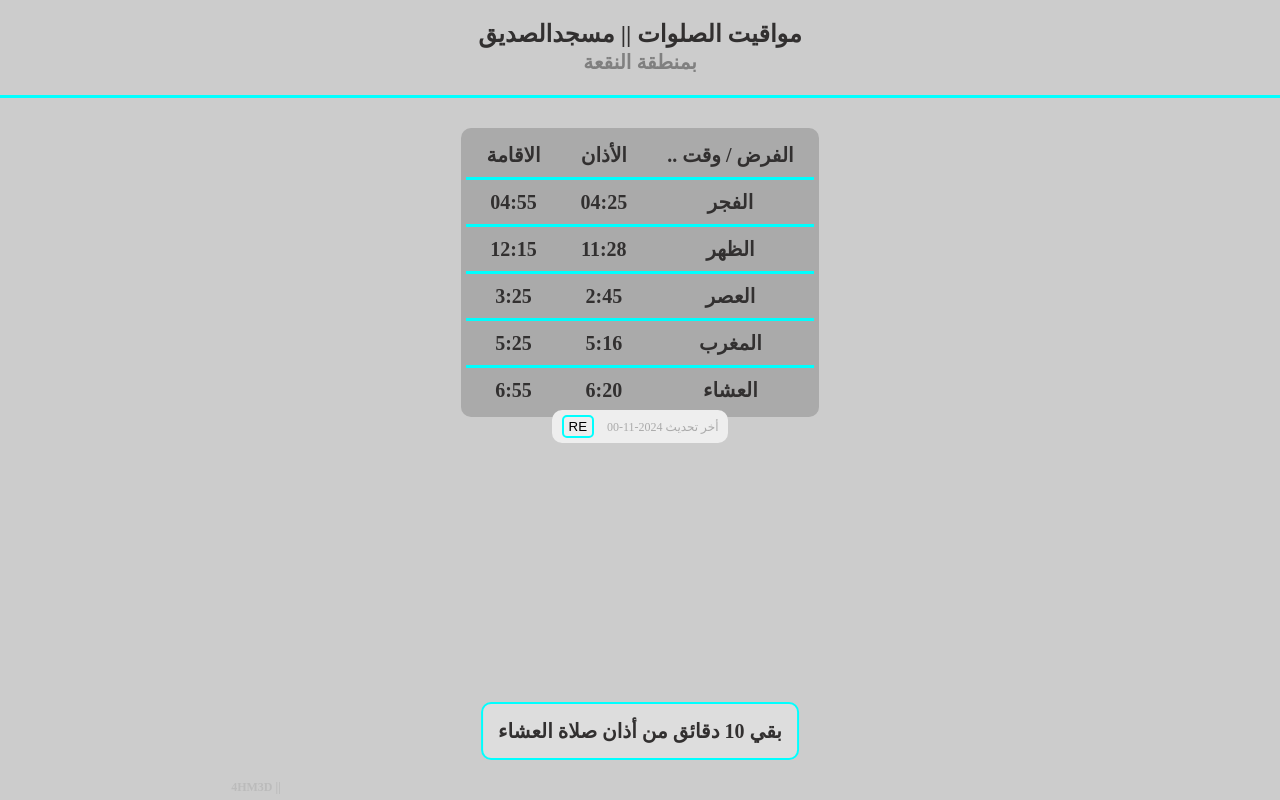
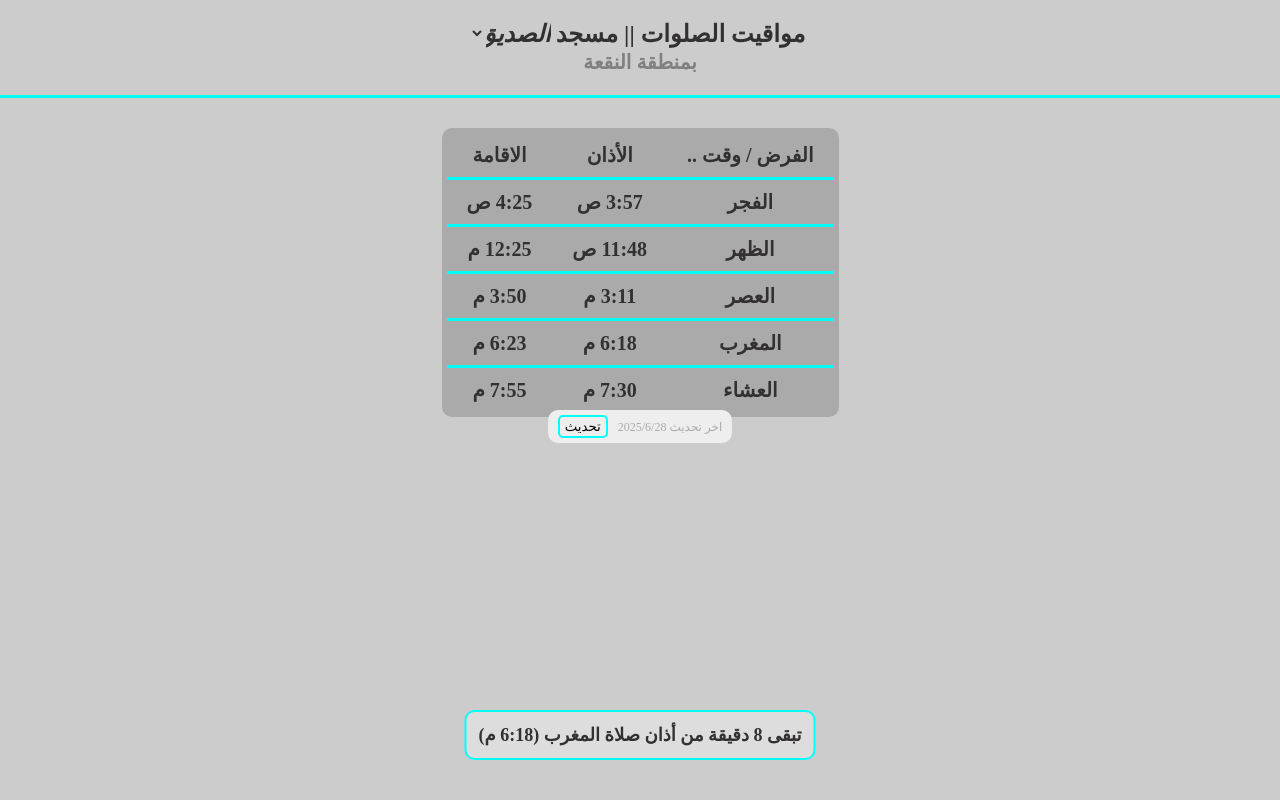
Before and after one commit to Ahmed-Bawazir/Salwat, a plain HTML site: page index.html in a window 1280 px wide. Drawn offline with Linux system fonts and the light colour scheme.

Commit message:
New Big Update

```diff
--- /dev/null
+++ b/data.json
@@ -0,0 +1,39 @@
+{
+  "Adan": [
+    { "name": "الفجر", "adan": "03:57" },
+    { "name": "الظهر", "adan": "11:48" },
+    { "name": "العصر", "adan": "15:11" },
+    { "name": "المغرب", "adan": "18:18" },
+    { "name": "العشاء", "adan": "19:30" }
+  ],
+  "ALSDDEQ": {
+    "time": [
+      { "name": "الفجر", "iqama": "04:25" },
+      { "name": "الظهر", "iqama": "12:25" },
+      { "name": "العصر", "iqama": "15:50" },
+      { "name": "المغرب", "iqama": "18:23" },
+      { "name": "العشاء", "iqama": "19:55" }
+    ],
+    "lastUpdate": "2025/6/28"
+  },
+  "ALWAJEH": {
+    "time": [
+      { "name": "الفجر", "iqama": "04:25" },
+      { "name": "الظهر", "iqama": "12:25" },
+      { "name": "العصر", "iqama": "15:50" },
+      { "name": "المغرب", "iqama": "18:23" },
+      { "name": "العشاء", "iqama": "19:55" }
+    ],
+    "lastUpdate": "! لم يتم التحديث !"
+  },
+  "ALRHMH": {
+    "time": [
+      { "name": "الفجر", "iqama": "04:17" },
+      { "name": "الظهر", "iqama": "12:33" },
+      { "name": "العصر", "iqama": "15:45" },
+      { "name": "المغرب", "iqama": "18:23" },
+      { "name": "العشاء", "iqama": "19:41" }
+    ],
+    "lastUpdate": "2025/6/27"
+  }
+}
--- a/date.json
+++ /dev/null
@@ -1,30 +0,0 @@
-{
-  "pray": [
-    {
-      "a": "04:25",
-      "b": "04:55",
-      "name": "الفجر"
-    },
-    {
-      "a": "11:28",
-      "b": "12:15",
-      "name": "الظهر"
-    },
-    {
-      "a": "14:45",
-      "b": "15:25",
-      "name": "العصر"
-    },
-    {
-      "a": "17:16",
-      "b": "17:25",
-      "name": "المغرب"
-    },
-    {
-      "a": "18:20",
-      "b": "18:55",
-      "name": "العشاء"
-    }
-  ],
-  "update":"2024-11-00"
-}
--- a/index.html
+++ b/index.html
@@ -1,5 +1,5 @@
 <!DOCTYPE html>
-<html lang="en">
+<html lang="ar">
   <head>
     <meta charset="utf-8" />
     <title>مواقيت الصلوات | مسجد الصديق</title>
@@ -8,11 +8,33 @@
     <link rel="manifest" href="manifest.json" />
     <meta name="viewport" content="width=device-width, initial-scale=1.0" />
   </head>
-  <style>
+  <body>
+    <h2>
+      مواقيت الصلوات || مسجد
+      <select>
+        <option value="ALSDDEQ">الصديق</option>
+        <option value="ALWAJEH">الوجيه</option>
+        <option value="ALRHMH">الرحمة</option>
+      </select>
+      <br />
+      <span>بمنطقة النقعة</span>
 
-  </style>
-  <body>
-
+    </h2>
+    <table>
+      <thead>
+        <tr>
+          <th class="nn">الفرض / وقت ..</th>
+          <th class="nn">الأذان</th>
+          <th class="nn">الاقامة</th>
+        </tr>
+      </thead>
+      <tbody id="table-data"></tbody>
+    </table>
+    <br />
+    <div class="update">
+      <span></span><button onclick="getData()">تحديث</button>
+    </div>
+    <div id="footer"></div>
     <script src="js.js"></script>
   </body>
 </html>
--- a/js.js
+++ b/js.js
@@ -1,3 +1,4 @@
+//ServiceWorker
 const registerServiceWorker = async () => {
   if ("serviceWorker" in navigator) {
     try {
@@ -17,180 +18,154 @@ const registerServiceWorker = async () => {
   }
 };
 registerServiceWorker();
-//
 
-let pro = new Promise((resolve, reject) => {
-  let myData = localStorage.getItem("myData");
-  if (myData) {
-    resolve(JSON.parse(myData));
-  } else {
+//update data
+function getData() {
   let api = new XMLHttpRequest();
-    api.open("GET", "date.json");
+  api.open("GET", "data.json");
   api.send();
   api.onload = function () {
     if (this.readyState == 4 && this.status == 200) {
-        localStorage.setItem("myData",this.responseText)
-        resolve(JSON.parse(this.responseText));
-      } else {
-        reject("ERROR : somethig wrong");
+      localStorage.setItem("myData1", this.responseText);
+      console.log("asdf");
+      location.reload();
     }
   };
 }
+//
+//
+let prayerTimes = [];
+let masjed = localStorage.getItem("msjd") || "ALSDDEQ";
+document
+  .querySelector(`select option[value=${masjed}]`)
+  .setAttribute("selected", true);
+
+let data = localStorage.getItem("myData1");
+
+let mydata;
+if (data) {
+  // console.log("local storage");
+  mydata = JSON.parse(data);
+  prayerTimes = mydata.Adan.map((e, i) => {
+    return { ...e, ...mydata[masjed].time[i] };
   });
-pro.then((e) => {
-  let jsonData = e.pray;
-  let textfooter = "";
-  let title = [
-    "أذان صلاة الفجر",
-    "اقامة صلاة الفجر",
-    "أذان صلاة الظهر",
-    "اقامة صلاة الظهر",
-    "أذان صلاة العصر",
-    "اقامة صلاة العصر",
-    "أذان صلاة المغرب",
-    "اقامة صلاة المغرب",
-    "أذان صلاة العشاء",
-    "اقامة صلاة العشاء",
-  ];
-  let date = [];
-  for (let index = 0; index < jsonData.length; index++) {
-    date.push(jsonData[index].a);
-    date.push(jsonData[index].b);
+  //
+  //
+  updateCountdown();
+  setInterval(updateCountdown, 60 * 1000);
+} else {
+  fetch("data.json")
+    .then((e) => e.json())
+    .then((e) => {
+      // console.log(e);
+      localStorage.setItem("myData1", JSON.stringify(e));
+      mydata = e;
+      prayerTimes = mydata.Adan.map((ele, i) => {
+        return { ...ele, ...mydata[masjed].time[i] };
+      });
+      //  console.log("from network");
+      updateCountdown();
+      setInterval(updateCountdown, 60 * 1000);
+    });
 }
-  //
-  //culc
-  //Time Now
-  let timeNow = new Date();
-  let timeHourNow = timeNow.getHours();
-  let timeMinuteNow = timeNow.getMinutes();
-  let tnfh = timeHourNow > 9 ? `${timeHourNow}` : `0${timeHourNow}`;
-  let tnfm = timeMinuteNow > 9 ? `${timeMinuteNow}` : `0${timeMinuteNow}`;
-  let tnf = `${tnfh}:${tnfm}`;
-  //
-  for (let index = 0; index < date.length; index++) {
-    if (tnf < date[index]) {
-      let d =
-        new Date(`1970-01-01T${date[index]}:00Z`) -
-        new Date(`1970-01-01T${tnf}:00Z`);
-      let diffrent = d / (1000 * 60);
-      let h = Math.trunc(diffrent / 60);
-      let m = Math.trunc(diffrent % 60);
-      let mm =
-        m == 1
-          ? `دقيقة `
-          : m == 2
-          ? `دقيقتين `
-          : m < 11
-          ? `${m} دقائق `
-          : `${m} دقيقة `;
-      let hh =
-        h == 1
-          ? `ساعة `
-          : h == 1
-          ? `ساعتين `
-          : h < 11
-          ? `${h} ساعات `
-          : `${h} ساعة `;
-      textfooter =
-        h == 0
-          ? `بقي   ${mm}  من ${title[index]}`
-          : `بقي   ${hh}  و ${mm} من ${title[index]}`;
-      break;
-    } else if (index === 9) {
-      let d =
-        new Date(`1970-01-02T${date[0]}:00Z`) -
-        new Date(`1970-01-01T${tnf}:00Z`);
-      let diffrent = d / (1000 * 60);
-      let h = Math.trunc(diffrent / 60);
-      let m = Math.trunc(diffrent % 60);
-      let mm =
-        m == 1
-          ? `دقيقة `
-          : m == 2
-          ? `دقيقتين `
-          : m < 11
-          ? `${m} دقائق `
-          : `${m} دقيقة `;
-      let hh =
-        h == 1
-          ? `ساعة `
-          : h == 1
-          ? `ساعتين `
-          : h < 11
-          ? `${h} ساعات `
-          : `${h} ساعة `;
-      textfooter =
-        h == 0
-          ? `بقي   ${mm}  من ${title[index]}`
-          : `بقي   ${hh}  و ${mm} من ${title[0]}`;
-      break;
+document.querySelector("select").addEventListener("change", (e) => {
+  masjed = e.target.value;
+  localStorage.setItem("msjd", e.target.value);
+
+  prayerTimes = mydata.Adan.map((e, i) => {
+    return { ...e, ...mydata[masjed].time[i] };
+  });
+  updateCountdown();
+  setInterval(updateCountdown, 60 * 1000);
+});
+/////////
+function convertTo12HourFormat(time24) {
+  const [hour24, minute] = time24.split(":").map(Number);
+  const period = hour24 >= 12 ? "م" : "ص";
+  const hour12 = hour24 % 12 || 12;
+  return `${hour12}:${minute.toString().padStart(2, "0")} ${period}`;
+}
+
+function getTimeRemaining(targetTime) {
+  const now = new Date();
+  const [hour, minute] = targetTime.split(":").map(Number);
+  const target = new Date();
+  target.setHours(hour, minute, 0, 0);
+  if (target < now) {
+    target.setDate(target.getDate() + 1);
+  }
+  const diffMs = target - now;
+  const diffMinutes = Math.floor(diffMs / 60000);
+  const hours = Math.floor(diffMinutes / 60);
+  const minutes = diffMinutes % 60;
+  return { hours, minutes, totalMinutes: diffMinutes };
+}
+
+function findNextEvent() {
+  const now = new Date();
+  let closest = null;
+  let closestDiff = Infinity;
+  let type = ""; // "أذان" أو "إقامة"
+
+  for (const prayer of prayerTimes) {
+    const azanDiff = getTimeRemaining(prayer.adan).totalMinutes;
+    if (azanDiff >= 0 && azanDiff < closestDiff) {
+      closest = { name: prayer.name, time: prayer.adan };
+      closestDiff = azanDiff;
+      type = "أذان";
+    }
+
+    const iqamaDiff = getTimeRemaining(prayer.iqama).totalMinutes;
+    if (iqamaDiff >= 0 && iqamaDiff < closestDiff) {
+      closest = { name: prayer.name, time: prayer.iqama };
+      closestDiff = iqamaDiff;
+      type = "إقامة";
     }
   }
-  //
-  //
+
+  const timeLeft = getTimeRemaining(closest.time);
+  return {
+    eventType: type,
+    prayerName: closest.name,
+    time: convertTo12HourFormat(closest.time),
+    timeLeft,
+  };
+}
+
+function updateCountdown() {
+  //table
   let text = "";
-  for (let index = 0; index < jsonData.length; index++) {
+  for (let index = 0; index < prayerTimes.length; index++) {
     text += `
    <tr>
-     <th>${jsonData[index].name}</th>
-     <td>${
-       jsonData[index].a.split(":")[0] > 12
-         ? `${jsonData[index].a.split(":")[0] - 12}:${
-             jsonData[index].a.split(":")[1]
-           }`
-         : `${jsonData[index].a}`
-     }</td>
-     <td>${
-       jsonData[index].b.split(":")[0] > 12
-         ? `${jsonData[index].b.split(":")[0] - 12}:${
-             jsonData[index].b.split(":")[1]
-           }`
-         : `${jsonData[index].b}`
-     }</td>
+   <th>${prayerTimes[index].name}</th>
+   <td>${convertTo12HourFormat(prayerTimes[index].adan)}</td>
+   <td>${convertTo12HourFormat(prayerTimes[index].iqama)}</td>
    </tr>`;
   }
-  //
-  let content = document.createElement("div");
-  content.className = "container";
-  content.innerHTML = /*html*/ `
-  <div class="container">
-    <h2>مواقيت الصلوات || مسجدالصديق
-      <br/>
-      <span>بمنطقة النقعة</span></h2>
+  document.getElementById("table-data").innerHTML = text;
+  document.querySelector(
+    ".update span"
+  ).innerHTML = `اخر تحديث ${mydata[masjed].lastUpdate}`;
+  //next
+  const next = findNextEvent();
+  let h = next.timeLeft.hours > 0 ? ` ${next.timeLeft.hours} ساعة و` : "";
+  const time = ` ${h} ${next.timeLeft.minutes + 1} دقيقة `;
+  document.getElementById(
+    "footer"
+  ).innerText = `تبقى ${time}من ${next.eventType} صلاة ${next.prayerName} (${next.time})`;
 
-<table>
- <thead>
-   <tr>
-     <th class="nn">الفرض / وقت ..</th>
-     <th class="nn">الأذان</th>
-     <th class="nn">الاقامة</th>
-   </tr>
- </thead>
- <tbody>
- ${text}
- </tbody>
-</table>
-<br/>
- <span class="update">أخر تحديث ${e.update}  <button onclick="getData()">RE</button>
- </span>
-<div class="footer">
- ${textfooter}
-
-</div>
-<div class="contact"> || <a href="https://wa.me/967775998812">4HM3D</a></div>
-</div>
-`;
-  document.body.appendChild(content);
-});
-function getData() {
-  let api = new XMLHttpRequest();
-  api.open("GET", "date.json");
-  api.send();
-  api.onload = function () {
-    if (this.readyState == 4 && this.status == 200) {
-      localStorage.setItem("myData",this.responseText)
-      location.reload();
+  //Notification
+  // if (Notification.permission !== "granted") {
+  //   Notification.requestPermission();
+  // }
+  // if (
+  //   Notification.permission === "granted" &&
+  //   next.timeLeft.totalMinutes < 21
+  // ) {
+  //   new Notification("الحدث اقترب!", {
+  //     body: `تبقى اقل من 5دقائق على${next.eventType} ${next.prayerName}`,
+  //     icon: "🔔",
+  //   });
+  // }
 }
-  };
-
-}
--- a/style.css
+++ b/style.css
@@ -26,6 +26,23 @@
     font-size: 20px;
     color: gray;
   }
+
+  select {
+    margin:-5px;
+    outline: none;
+    border: none;
+    background-color: transparent;
+    font-size: 24px;
+    font-weight: bold;
+    font-style: italic;
+    color: #323030;
+    width: 85px;
+  }
+  select option{
+    font-size: 20px;
+    text-align: center;
+    font-style: normal;
+  }
   td,
   th {
     padding: 10px 20px;
@@ -41,7 +58,7 @@
   .nn {
     border-top: none;
   }
-  .footer {
+  #footer {
     border: 2px solid aqua;
     color: rgb(50, 48, 48);
     text-align: center;
@@ -50,8 +67,8 @@
     left: 50%;
     transform: translateX(-50%);
     font-weight: bold;
-    font-size: 20px;
-    padding: 15px;
+    font-size: 18px;
+    padding: 12px;
     border-radius: 10px;
     background-color: #ddd;
   }
@@ -78,20 +95,7 @@
   .update button:hover{
     background-color: #aaa;
   }
-  .contact {
-    position: fixed;
-    bottom: 5px;
-    left: 20%;
-    transform: translateX(-50%);
-    font-size: 12px;
-    text-decoration: none;
-    font-weight: bold;
-    color: #bbb;
-  }
-  .contact a{
-    color: #bbb;
-    text-decoration: none;
-  }
+
   @media only screen and (max-width: 600px) {
     .footer{
       width: 80%;
```
Also changed, not shown: service-worker.js (+27 -19 lines). Lines whose indentation alone changed are shown as unchanged.
